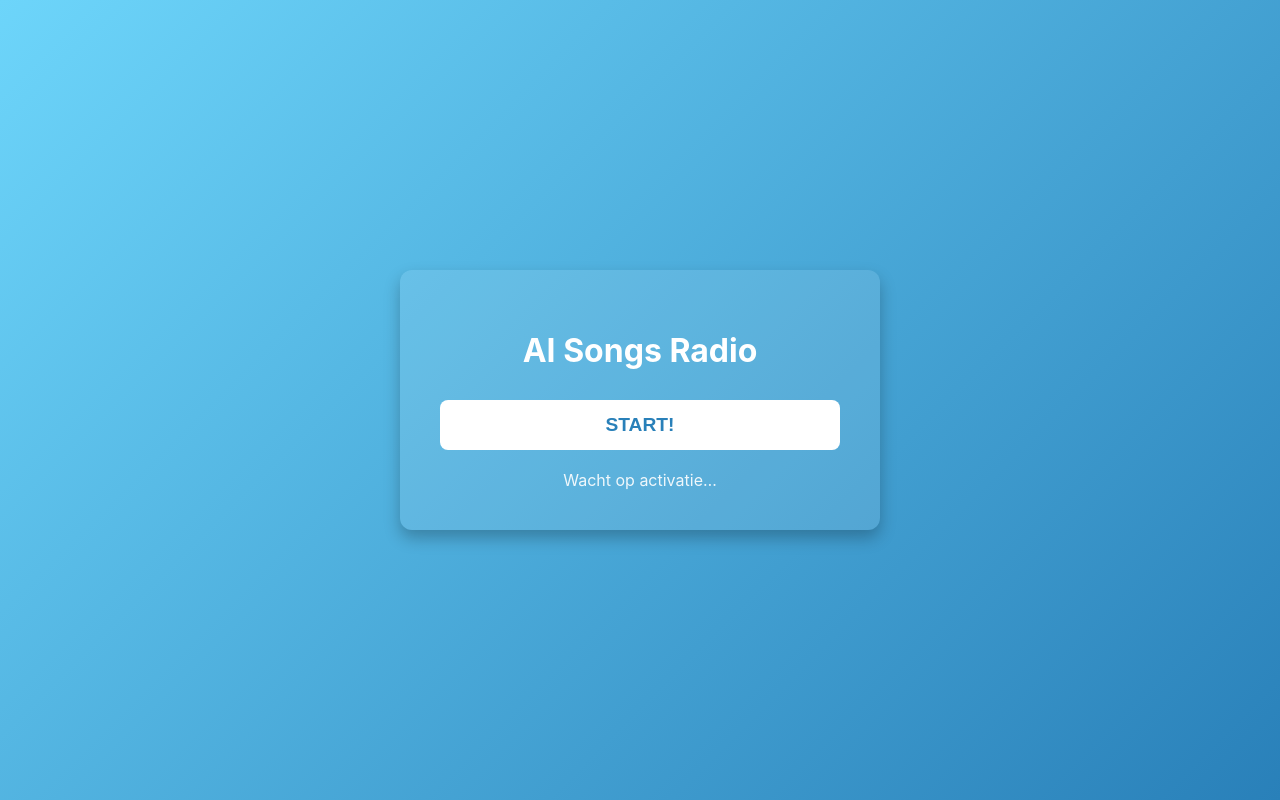
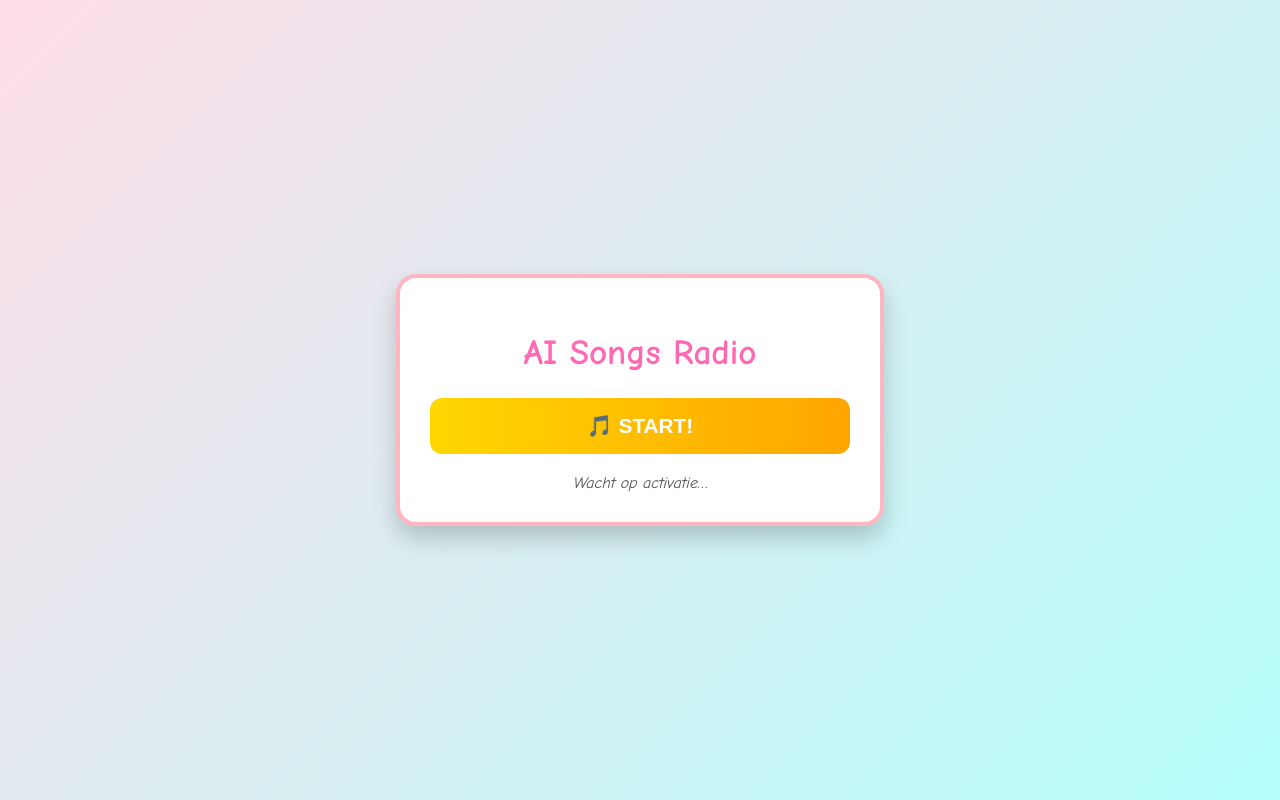
Before and after one commit to Jimisdebest/radio, a plain HTML site: page index.html in a window 1280 px wide. Drawn offline with Linux system fonts and the light colour scheme.

Commit message:
Revamp styles and button for AI Songs Radio
Updated styles and button text in index.html.

```diff
--- a/index.html
+++ b/index.html
@@ -6,9 +6,9 @@
   <meta name="viewport" content="width=device-width, initial-scale=1">
   <style>
     body {
-      font-family: -apple-system, BlinkMacSystemFont, "Segoe UI", Roboto, sans-serif;
-      background: linear-gradient(135deg, #6DD5FA, #2980B9);
-      color: white;
+      font-family: "Comic Sans MS", "Segoe UI", Roboto, sans-serif;
+      background: linear-gradient(135deg, #FFDEE9, #B5FFFC);
+      color: #333;
       margin: 0;
       padding: 0;
       display: flex;
@@ -16,44 +16,55 @@
       align-items: center;
       min-height: 100vh;
     }
+
     .container {
-      background: rgba(255,255,255,0.1);
-      padding: 40px;
-      border-radius: 12px;
+      background: #fff;
+      padding: 30px;
+      border-radius: 20px;
       width: 90%;
-      max-width: 400px;
-      box-shadow: 0 8px 16px rgba(0,0,0,0.25);
+      max-width: 420px;
+      box-shadow: 0 12px 24px rgba(0, 0, 0, 0.2);
       text-align: center;
+      border: 4px solid #FFB6C1;
     }
+
     h1 {
-      margin-bottom: 30px;
-      font-size: 2rem;
+      margin-bottom: 25px;
+      font-size: 2.2rem;
+      color: #FF69B4;
+      text-shadow: 1px 1px #fff;
     }
+
     button {
-      padding: 14px 28px;
-      font-size: 1.2rem;
+      padding: 16px 32px;
+      font-size: 1.3rem;
       font-weight: bold;
       border: none;
-      border-radius: 8px;
-      background: white;
-      color: #2980B9;
+      border-radius: 12px;
+      background: linear-gradient(to right, #FFD700, #FFA500);
+      color: #fff;
       cursor: pointer;
       width: 100%;
+      transition: transform 0.2s ease;
     }
+
     button:hover {
-      background: #f1f1f1;
+      transform: scale(1.05);
+      background: linear-gradient(to right, #FFA500, #FFD700);
     }
+
     #status {
       margin-top: 20px;
       font-size: 1rem;
-      opacity: 0.9;
+      color: #555;
+      font-style: italic;
     }
   </style>
 </head>
 <body>
   <div class="container">
     <h1>AI Songs Radio</h1>
-    <button id="startBtn">START!</button>
+    <button id="startBtn">🎵 START!</button>
     <div id="status">Wacht op activatie…</div>
   </div>
 
@@ -80,7 +91,6 @@
       const second = now.getSeconds();
 
       if (files[hour]) {
-        // Preload 30 sec voor het uur
         if (minute === 59 && second >= 30 && !preloaded) {
           audio = new Audio(files[hour]);
           audio.preload = "auto";
@@ -88,7 +98,6 @@
           document.getElementById('status').textContent = `Voorladen: ${files[hour]}`;
         }
 
-        // Speel af precies op het uur
         if (minute === 0 && second === 0 && audio) {
           audio.play();
           document.getElementById('status').textContent = `Speelt nu: ${files[hour]}`;
```
